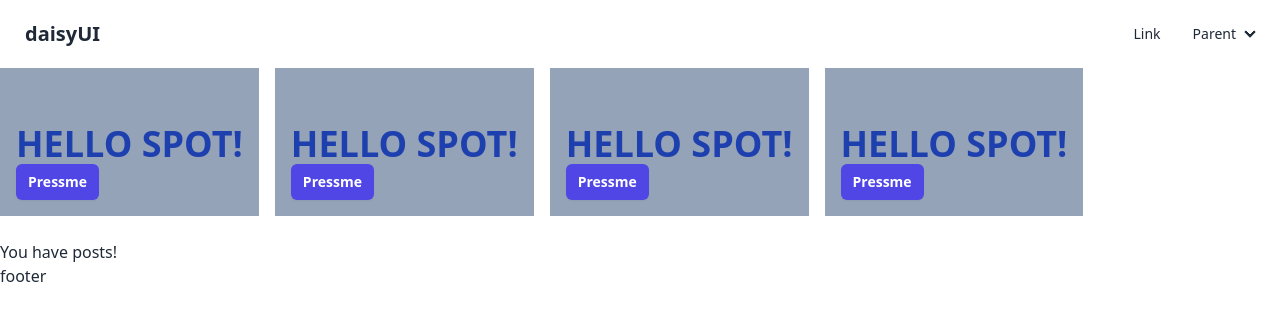
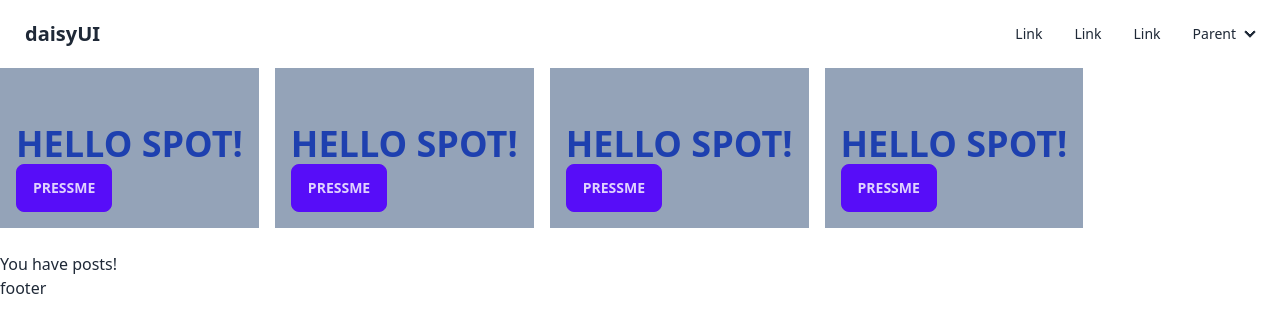
Before and after one commit to thywidi/ifa-vicc, a Flask app: page / in a window 1280 px wide. Shown: the top 333 px of the page. Run offline with Flask 3, Linux system fonts and the light colour scheme; style sheets or scripts are compiled from the project's sources.

Commit message:
Setup header

```diff
--- a/app/init.py
+++ b/app/init.py
@@ -1,6 +1,8 @@
 from flask import Flask, render_template
 
 app = Flask(__name__)
+
+products = ["about", "contact", "index", "login"]
 
 
 @app.route("/")
@@ -12,6 +14,7 @@ def home():
     return render_template(
         "pages/index.html",
         title="Home",
+        products=products,
         user=user,
         income=income,
         parkingSpots=parkingSpots,
@@ -23,6 +26,7 @@ def login():
     return render_template(
         "pages/login.html",
         title="Login",
+        products=products,
     )
 
 
--- a/app/templates/components/button.html
+++ b/app/templates/components/button.html
@@ -1,5 +1 @@
-<button
-  class="rounded-md bg-indigo-600 px-3 py-2 text-sm font-semibold text-white shadow-sm hover:bg-indigo-500 focus-visible:outline focus-visible:outline-2 focus-visible:outline-offset-2 focus-visible:outline-indigo-600"
->
-  Pressme
-</button>
+<button class="btn btn-primary">Pressme</button>
--- a/app/templates/components/header.html
+++ b/app/templates/components/header.html
@@ -5,12 +5,15 @@
   <div class="flex-none">
     <ul class="menu menu-horizontal px-1">
       <li><a>Link</a></li>
+      <li><a>Link</a></li>
+      <li><a>Link</a></li>
       <li>
         <details>
           <summary>Parent</summary>
           <ul class="p-2 bg-base-100">
-            <li><a>Link 1</a></li>
-            <li><a>Link 2</a></li>
+            {% for item in products %}
+            <li><a>{{item}}</a></li>
+            {% endfor %}
           </ul>
         </details>
       </li>
```
